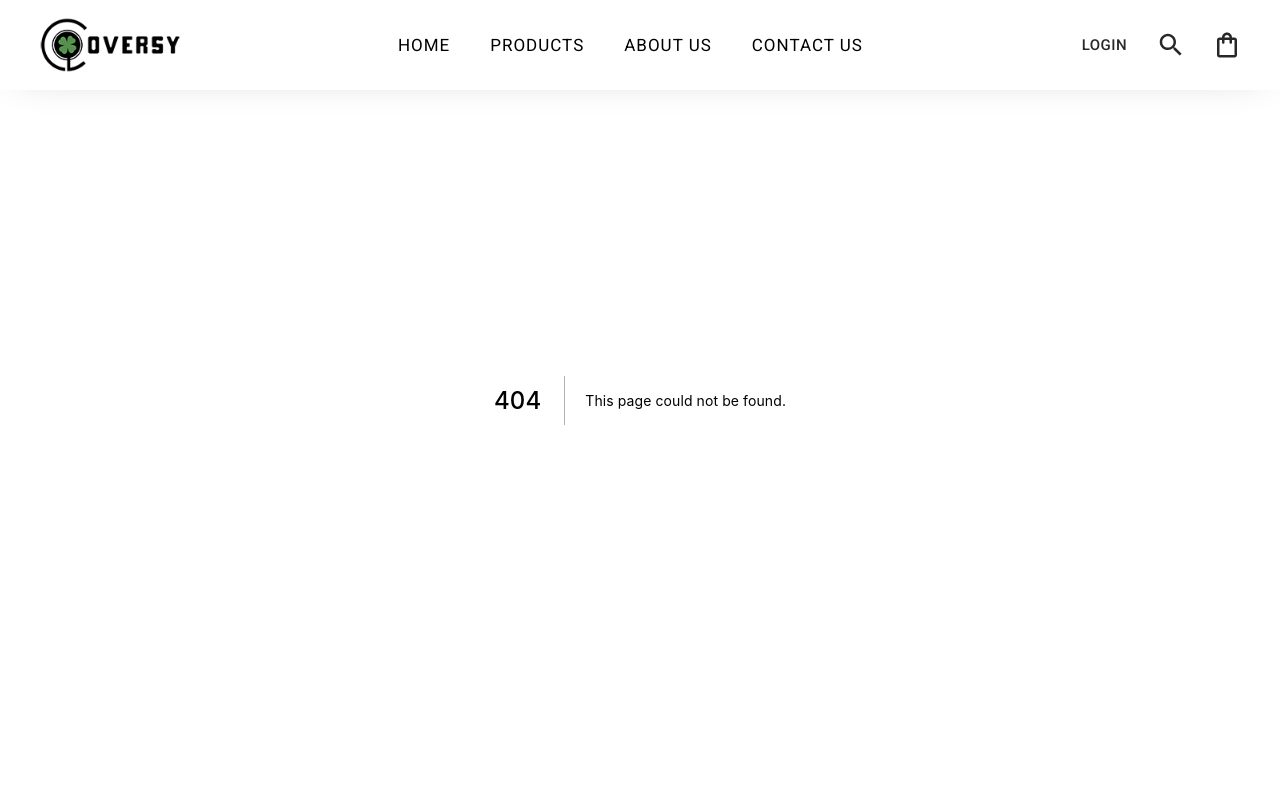
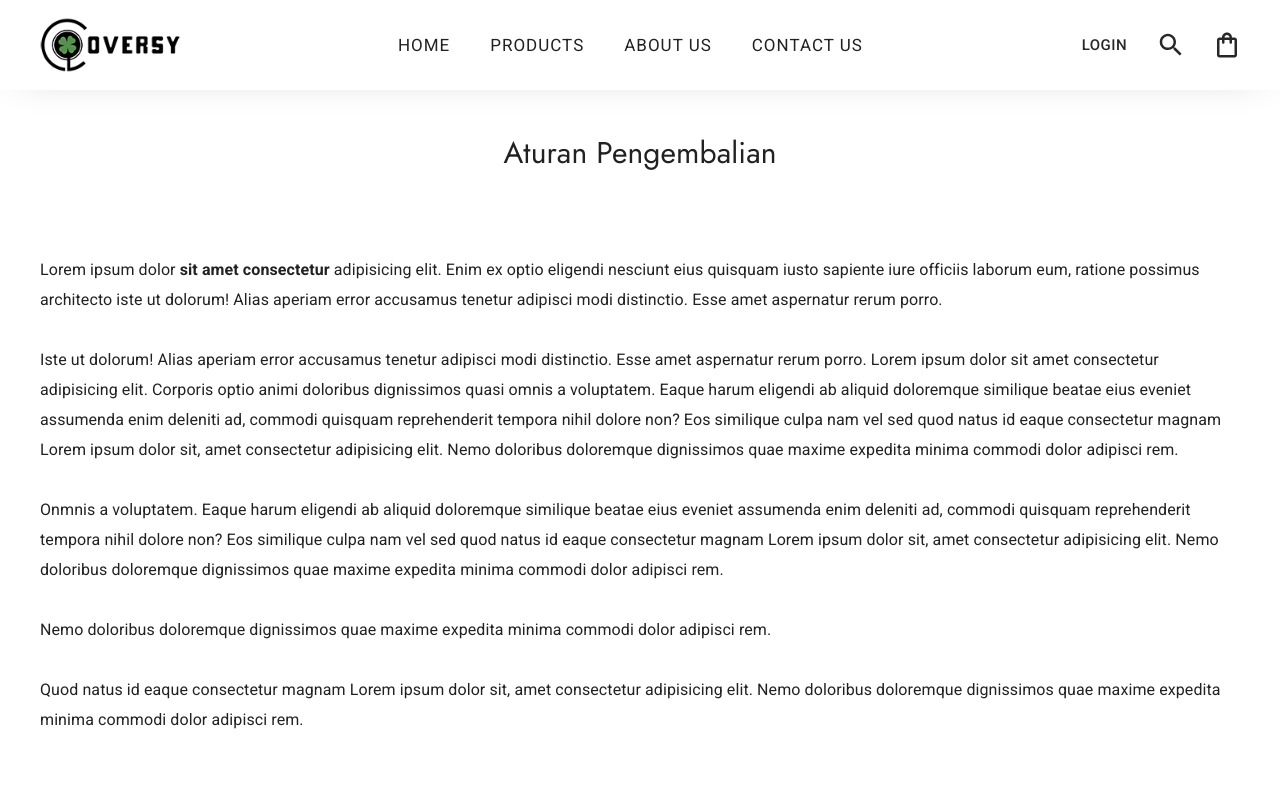
Before and after one commit to ericpeweh/cloversy-store-web, a Next.js app: page /return-policy in a window 1280 px wide. Before the commit this address had no page. Shown: the top 800 px of the page. Built offline with nearby package versions, Linux system fonts and the light colour scheme.

Commit message:
created /return-policy page
- created ReturnPolicy page root component

```diff
--- /dev/null
+++ b/components/ReturnPolicy/ReturnPolicy.styles.ts
@@ -0,0 +1,16 @@
+// Dependencies
+import { styled } from "@mui/system";
+
+export const ReturnPolicyContainer = styled("section")({
+	display: "flex",
+	flexDirection: "column",
+	alignItems: "center"
+});
+
+export const ContentContainer = styled("div")({
+	width: "120rem",
+	margin: "3rem 0 10rem",
+	"& > p": {
+		marginBottom: "3rem"
+	}
+});
--- /dev/null
+++ b/components/ReturnPolicy/ReturnPolicy.tsx
@@ -0,0 +1,53 @@
+// Dependencies
+import React from "react";
+
+// Styles
+import { ContentContainer, ReturnPolicyContainer } from "./ReturnPolicy.styles";
+
+// Components
+import PageTitle from "../PageTitle/PageTitle";
+import ContentDescription from "../ContentDescription/ContentDescription";
+
+const ReturnPolicy = () => {
+	return (
+		<ReturnPolicyContainer>
+			<PageTitle>Aturan Pengembalian</PageTitle>
+			<ContentContainer>
+				<ContentDescription>
+					Lorem ipsum dolor <strong>sit amet consectetur</strong> adipisicing elit. Enim ex optio
+					eligendi nesciunt eius quisquam iusto sapiente iure officiis laborum eum, ratione possimus
+					architecto iste ut dolorum! Alias aperiam error accusamus tenetur adipisci modi
+					distinctio. Esse amet aspernatur rerum porro.
+				</ContentDescription>
+				<ContentDescription>
+					Iste ut dolorum! Alias aperiam error accusamus tenetur adipisci modi distinctio. Esse amet
+					aspernatur rerum porro. Lorem ipsum dolor sit amet consectetur adipisicing elit. Corporis
+					optio animi doloribus dignissimos quasi omnis a voluptatem. Eaque harum eligendi ab
+					aliquid doloremque similique beatae eius eveniet assumenda enim deleniti ad, commodi
+					quisquam reprehenderit tempora nihil dolore non? Eos similique culpa nam vel sed quod
+					natus id eaque consectetur magnam Lorem ipsum dolor sit, amet consectetur adipisicing
+					elit. Nemo doloribus doloremque dignissimos quae maxime expedita minima commodi dolor
+					adipisci rem.
+				</ContentDescription>
+				<ContentDescription>
+					Onmnis a voluptatem. Eaque harum eligendi ab aliquid doloremque similique beatae eius
+					eveniet assumenda enim deleniti ad, commodi quisquam reprehenderit tempora nihil dolore
+					non? Eos similique culpa nam vel sed quod natus id eaque consectetur magnam Lorem ipsum
+					dolor sit, amet consectetur adipisicing elit. Nemo doloribus doloremque dignissimos quae
+					maxime expedita minima commodi dolor adipisci rem.
+				</ContentDescription>
+				<ContentDescription>
+					Nemo doloribus doloremque dignissimos quae maxime expedita minima commodi dolor adipisci
+					rem.
+				</ContentDescription>
+				<ContentDescription>
+					Quod natus id eaque consectetur magnam Lorem ipsum dolor sit, amet consectetur adipisicing
+					elit. Nemo doloribus doloremque dignissimos quae maxime expedita minima commodi dolor
+					adipisci rem.
+				</ContentDescription>
+			</ContentContainer>
+		</ReturnPolicyContainer>
+	);
+};
+
+export default ReturnPolicy;
--- /dev/null
+++ b/pages/return-policy.tsx
@@ -0,0 +1,26 @@
+// Dependencies
+import React from "react";
+import Head from "next/head";
+import { NextPage } from "next";
+
+// Components
+import MainWrapper from "../components/PageWrapper/MainWrapper";
+import ReturnPolicy from "../components/ReturnPolicy/ReturnPolicy";
+
+const ReturnPolicyPage: NextPage = () => {
+	return (
+		<>
+			<Head>
+				<title>Aturan Pengembalian</title>
+				<meta name="description" content="Customize your shoes, be special!" />
+				<link rel="icon" href="/favicon.ico" />
+			</Head>
+
+			<MainWrapper>
+				<ReturnPolicy />
+			</MainWrapper>
+		</>
+	);
+};
+
+export default ReturnPolicyPage;
```
